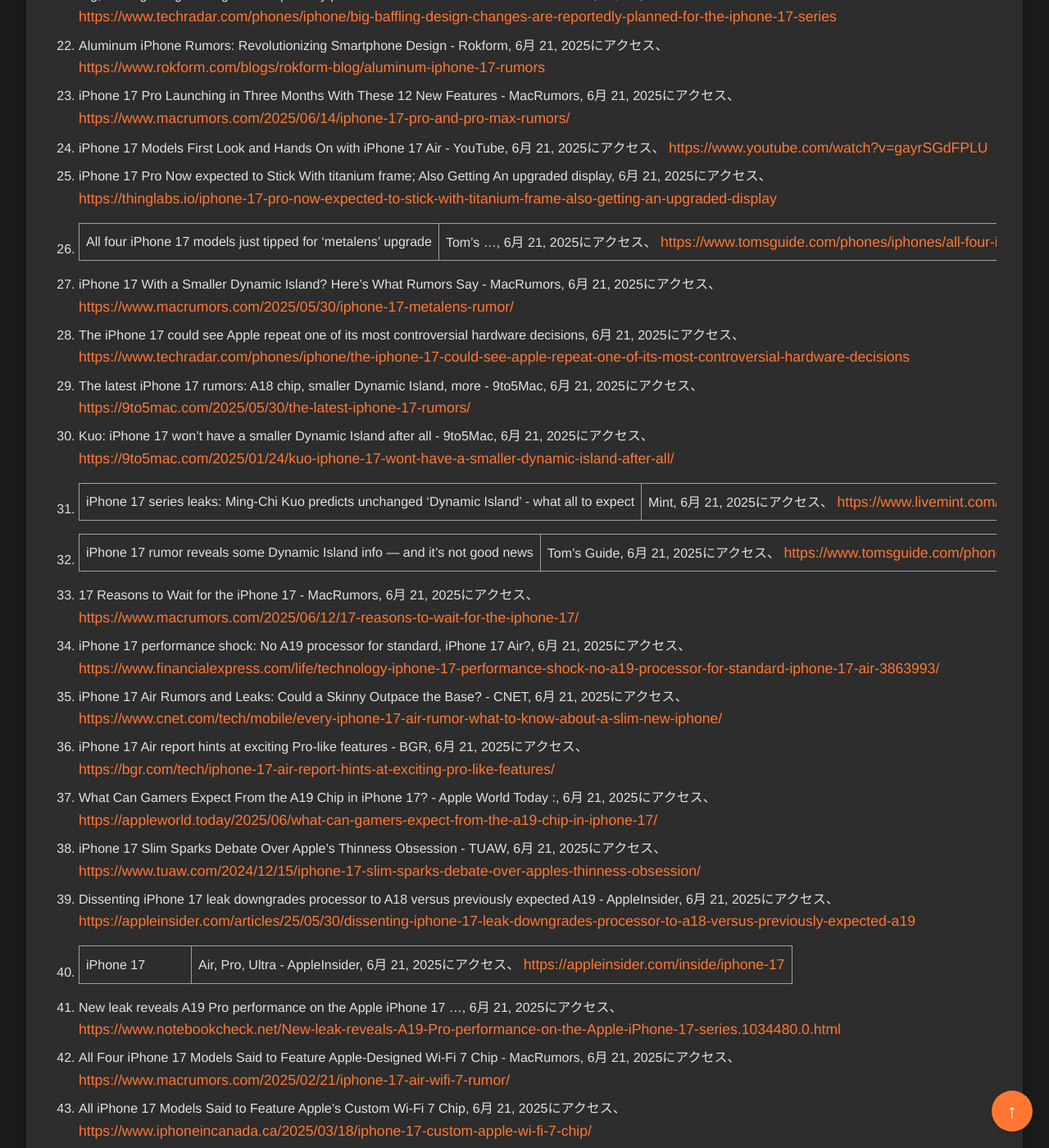
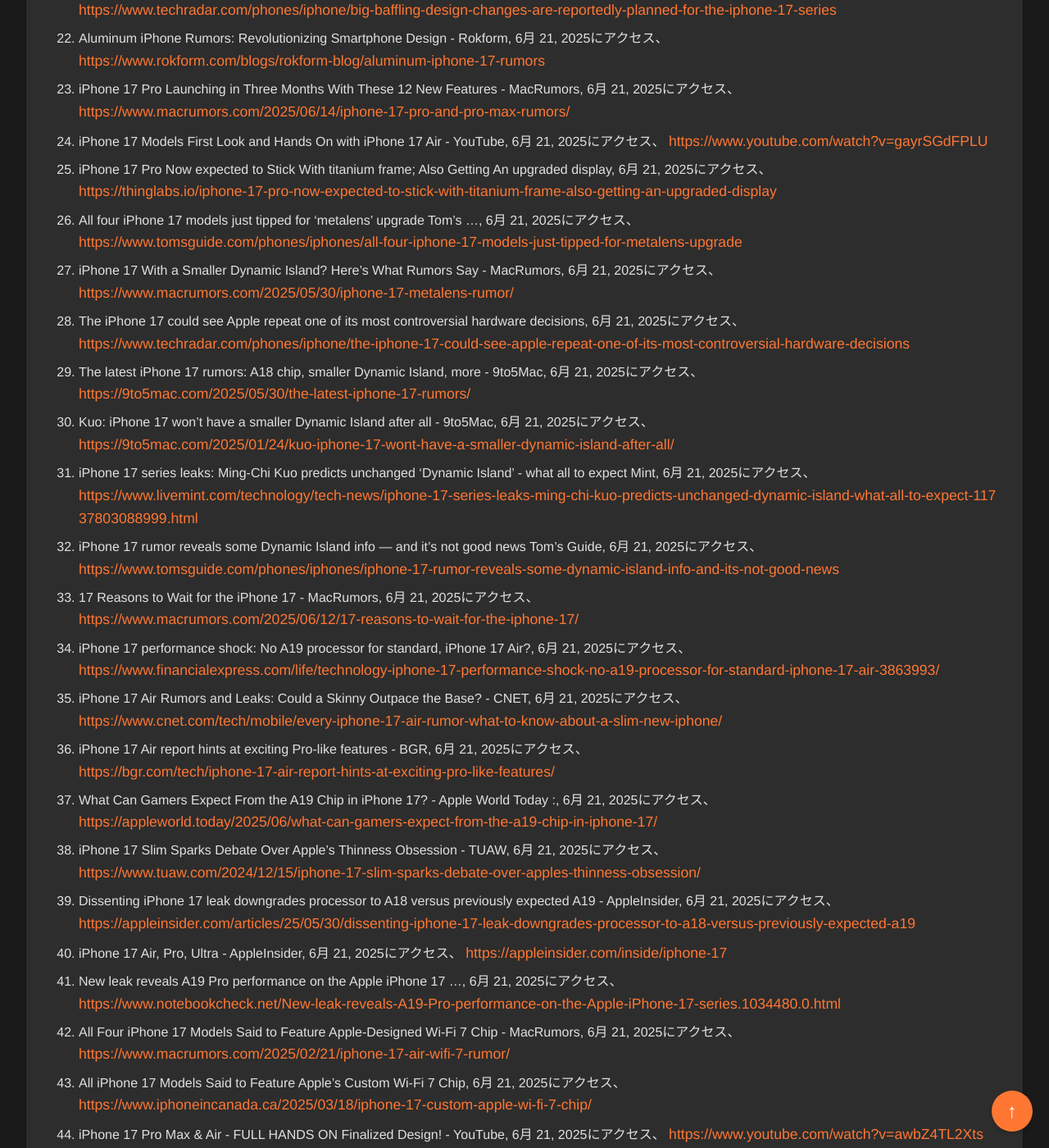
Before and after one commit to aegisfleet/share-deepresearch, a Jekyll site: the page built from _topics/rumors-of-iphone17/index.md, in a window 1280 px wide and 1400 px high, scrolled down 10330 px. Shown: the whole window at 82% size. Built offline with Jekyll 4.4.1, drawn with Linux system fonts in a browser that asks for light colours; some of the changed text lies outside the part shown.

Commit message:
Auto update files

```diff
--- a/_topics/rumors-of-iphone17/index.md
+++ b/_topics/rumors-of-iphone17/index.md
@@ -206,7 +206,7 @@ iPhone 17シリーズでは、2つの重要なインフラストラクチャの
 6. iPhone 17 Pro: Seven new features are coming later this year \- 9to5Mac, 6月 21, 2025にアクセス、 [https://9to5mac.com/2025/05/16/iphone-17-pro-seven-new-features-are-coming-next-year/](https://9to5mac.com/2025/05/16/iphone-17-pro-seven-new-features-are-coming-next-year/)
 7. iPhone 17 Pro Max again tipped for RAM increase — and it's probably to do with AI, 6月 21, 2025にアクセス、 [https://www.tomsguide.com/phones/iphone-17-pro-max-again-tipped-for-ram-increase-and-its-probably-to-do-with-ai](https://www.tomsguide.com/phones/iphone-17-pro-max-again-tipped-for-ram-increase-and-its-probably-to-do-with-ai)
 8. iPhone17/17 Proの発売日・価格・スペックを最新情報をもとに予想をまとめ \- マイナビニュース, 6月 21, 2025にアクセス、 [https://news.mynavi.jp/sim-mobile/iphone17-release/](https://news.mynavi.jp/sim-mobile/iphone17-release/)
-9. iPhone 17: Everything to know, from release date to price | The ..., 6月 21, 2025にアクセス、 [https://www.independent.co.uk/extras/indybest/gadgets-tech/phones-accessories/iphone-17-release-date-price-b2774025.html](https://www.independent.co.uk/extras/indybest/gadgets-tech/phones-accessories/iphone-17-release-date-price-b2774025.html)
+9. iPhone 17: Everything to know, from release date to price The ..., 6月 21, 2025にアクセス、 [https://www.independent.co.uk/extras/indybest/gadgets-tech/phones-accessories/iphone-17-release-date-price-b2774025.html](https://www.independent.co.uk/extras/indybest/gadgets-tech/phones-accessories/iphone-17-release-date-price-b2774025.html)
 10. iPhone17の発売日はいつ？値段や色から値下げまで最新情報とリークで徹底解説, 6月 21, 2025にアクセス、 [https://scan.netsecurity.ne.jp/internet/newiphone-release/](https://scan.netsecurity.ne.jp/internet/newiphone-release/)
 11. iPhone 17の発売日はいつ？価格、デザイン、スペックなど予測まとめ \- PreBell, 6月 21, 2025にアクセス、 [https://prebell.so-net.ne.jp/tips/pre\_25030401.html](https://prebell.so-net.ne.jp/tips/pre_25030401.html)
 12. iPhone 17 Pro — all the rumors and leaks so far \- Tom's Guide, 6月 21, 2025にアクセス、 [https://www.tomsguide.com/phones/iphones/iphone-17-pro](https://www.tomsguide.com/phones/iphones/iphone-17-pro)
@@ -223,13 +223,13 @@ iPhone 17シリーズでは、2つの重要なインフラストラクチャの
 23. iPhone 17 Pro Launching in Three Months With These 12 New Features \- MacRumors, 6月 21, 2025にアクセス、 [https://www.macrumors.com/2025/06/14/iphone-17-pro-and-pro-max-rumors/](https://www.macrumors.com/2025/06/14/iphone-17-pro-and-pro-max-rumors/)
 24. iPhone 17 Models First Look and Hands On with iPhone 17 Air \- YouTube, 6月 21, 2025にアクセス、 [https://www.youtube.com/watch?v=gayrSGdFPLU](https://www.youtube.com/watch?v=gayrSGdFPLU)
 25. iPhone 17 Pro Now expected to Stick With titanium frame; Also Getting An upgraded display, 6月 21, 2025にアクセス、 [https://thinglabs.io/iphone-17-pro-now-expected-to-stick-with-titanium-frame-also-getting-an-upgraded-display](https://thinglabs.io/iphone-17-pro-now-expected-to-stick-with-titanium-frame-also-getting-an-upgraded-display)
-26. All four iPhone 17 models just tipped for 'metalens' upgrade | Tom's ..., 6月 21, 2025にアクセス、 [https://www.tomsguide.com/phones/iphones/all-four-iphone-17-models-just-tipped-for-metalens-upgrade](https://www.tomsguide.com/phones/iphones/all-four-iphone-17-models-just-tipped-for-metalens-upgrade)
+26. All four iPhone 17 models just tipped for 'metalens' upgrade Tom's ..., 6月 21, 2025にアクセス、 [https://www.tomsguide.com/phones/iphones/all-four-iphone-17-models-just-tipped-for-metalens-upgrade](https://www.tomsguide.com/phones/iphones/all-four-iphone-17-models-just-tipped-for-metalens-upgrade)
 27. iPhone 17 With a Smaller Dynamic Island? Here's What Rumors Say \- MacRumors, 6月 21, 2025にアクセス、 [https://www.macrumors.com/2025/05/30/iphone-17-metalens-rumor/](https://www.macrumors.com/2025/05/30/iphone-17-metalens-rumor/)
 28. The iPhone 17 could see Apple repeat one of its most controversial hardware decisions, 6月 21, 2025にアクセス、 [https://www.techradar.com/phones/iphone/the-iphone-17-could-see-apple-repeat-one-of-its-most-controversial-hardware-decisions](https://www.techradar.com/phones/iphone/the-iphone-17-could-see-apple-repeat-one-of-its-most-controversial-hardware-decisions)
 29. The latest iPhone 17 rumors: A18 chip, smaller Dynamic Island, more \- 9to5Mac, 6月 21, 2025にアクセス、 [https://9to5mac.com/2025/05/30/the-latest-iphone-17-rumors/](https://9to5mac.com/2025/05/30/the-latest-iphone-17-rumors/)
 30. Kuo: iPhone 17 won't have a smaller Dynamic Island after all \- 9to5Mac, 6月 21, 2025にアクセス、 [https://9to5mac.com/2025/01/24/kuo-iphone-17-wont-have-a-smaller-dynamic-island-after-all/](https://9to5mac.com/2025/01/24/kuo-iphone-17-wont-have-a-smaller-dynamic-island-after-all/)
-31. iPhone 17 series leaks: Ming-Chi Kuo predicts unchanged 'Dynamic Island' \- what all to expect | Mint, 6月 21, 2025にアクセス、 [https://www.livemint.com/technology/tech-news/iphone-17-series-leaks-ming-chi-kuo-predicts-unchanged-dynamic-island-what-all-to-expect-11737803088999.html](https://www.livemint.com/technology/tech-news/iphone-17-series-leaks-ming-chi-kuo-predicts-unchanged-dynamic-island-what-all-to-expect-11737803088999.html)
-32. iPhone 17 rumor reveals some Dynamic Island info — and it's not good news | Tom's Guide, 6月 21, 2025にアクセス、 [https://www.tomsguide.com/phones/iphones/iphone-17-rumor-reveals-some-dynamic-island-info-and-its-not-good-news](https://www.tomsguide.com/phones/iphones/iphone-17-rumor-reveals-some-dynamic-island-info-and-its-not-good-news)
+31. iPhone 17 series leaks: Ming-Chi Kuo predicts unchanged 'Dynamic Island' \- what all to expect Mint, 6月 21, 2025にアクセス、 [https://www.livemint.com/technology/tech-news/iphone-17-series-leaks-ming-chi-kuo-predicts-unchanged-dynamic-island-what-all-to-expect-11737803088999.html](https://www.livemint.com/technology/tech-news/iphone-17-series-leaks-ming-chi-kuo-predicts-unchanged-dynamic-island-what-all-to-expect-11737803088999.html)
+32. iPhone 17 rumor reveals some Dynamic Island info — and it's not good news Tom's Guide, 6月 21, 2025にアクセス、 [https://www.tomsguide.com/phones/iphones/iphone-17-rumor-reveals-some-dynamic-island-info-and-its-not-good-news](https://www.tomsguide.com/phones/iphones/iphone-17-rumor-reveals-some-dynamic-island-info-and-its-not-good-news)
 33. 17 Reasons to Wait for the iPhone 17 \- MacRumors, 6月 21, 2025にアクセス、 [https://www.macrumors.com/2025/06/12/17-reasons-to-wait-for-the-iphone-17/](https://www.macrumors.com/2025/06/12/17-reasons-to-wait-for-the-iphone-17/)
 34. iPhone 17 performance shock: No A19 processor for standard, iPhone 17 Air?, 6月 21, 2025にアクセス、 [https://www.financialexpress.com/life/technology-iphone-17-performance-shock-no-a19-processor-for-standard-iphone-17-air-3863993/](https://www.financialexpress.com/life/technology-iphone-17-performance-shock-no-a19-processor-for-standard-iphone-17-air-3863993/)
 35. iPhone 17 Air Rumors and Leaks: Could a Skinny Outpace the Base? \- CNET, 6月 21, 2025にアクセス、 [https://www.cnet.com/tech/mobile/every-iphone-17-air-rumor-what-to-know-about-a-slim-new-iphone/](https://www.cnet.com/tech/mobile/every-iphone-17-air-rumor-what-to-know-about-a-slim-new-iphone/)
@@ -237,7 +237,7 @@ iPhone 17シリーズでは、2つの重要なインフラストラクチャの
 37. What Can Gamers Expect From the A19 Chip in iPhone 17? \- Apple World Today :, 6月 21, 2025にアクセス、 [https://appleworld.today/2025/06/what-can-gamers-expect-from-the-a19-chip-in-iphone-17/](https://appleworld.today/2025/06/what-can-gamers-expect-from-the-a19-chip-in-iphone-17/)
 38. iPhone 17 Slim Sparks Debate Over Apple's Thinness Obsession \- TUAW, 6月 21, 2025にアクセス、 [https://www.tuaw.com/2024/12/15/iphone-17-slim-sparks-debate-over-apples-thinness-obsession/](https://www.tuaw.com/2024/12/15/iphone-17-slim-sparks-debate-over-apples-thinness-obsession/)
 39. Dissenting iPhone 17 leak downgrades processor to A18 versus previously expected A19 \- AppleInsider, 6月 21, 2025にアクセス、 [https://appleinsider.com/articles/25/05/30/dissenting-iphone-17-leak-downgrades-processor-to-a18-versus-previously-expected-a19](https://appleinsider.com/articles/25/05/30/dissenting-iphone-17-leak-downgrades-processor-to-a18-versus-previously-expected-a19)
-40. iPhone 17 | Air, Pro, Ultra \- AppleInsider, 6月 21, 2025にアクセス、 [https://appleinsider.com/inside/iphone-17](https://appleinsider.com/inside/iphone-17)
+40. iPhone 17 Air, Pro, Ultra \- AppleInsider, 6月 21, 2025にアクセス、 [https://appleinsider.com/inside/iphone-17](https://appleinsider.com/inside/iphone-17)
 41. New leak reveals A19 Pro performance on the Apple iPhone 17 ..., 6月 21, 2025にアクセス、 [https://www.notebookcheck.net/New-leak-reveals-A19-Pro-performance-on-the-Apple-iPhone-17-series.1034480.0.html](https://www.notebookcheck.net/New-leak-reveals-A19-Pro-performance-on-the-Apple-iPhone-17-series.1034480.0.html)
 42. All Four iPhone 17 Models Said to Feature Apple-Designed Wi-Fi 7 Chip \- MacRumors, 6月 21, 2025にアクセス、 [https://www.macrumors.com/2025/02/21/iphone-17-air-wifi-7-rumor/](https://www.macrumors.com/2025/02/21/iphone-17-air-wifi-7-rumor/)
 43. All iPhone 17 Models Said to Feature Apple's Custom Wi-Fi 7 Chip, 6月 21, 2025にアクセス、 [https://www.iphoneincanada.ca/2025/03/18/iphone-17-custom-apple-wi-fi-7-chip/](https://www.iphoneincanada.ca/2025/03/18/iphone-17-custom-apple-wi-fi-7-chip/)
--- a/_topics/rumors-of-iphone17/infographic.html
+++ b/_topics/rumors-of-iphone17/infographic.html
@@ -1,6 +1,9 @@
 <!DOCTYPE html>
 <html lang="ja">
 <head>
+    <script async src="https://pagead2.googlesyndication.com/pagead/js/adsbygoogle.js?client=ca-pub-3122674942116250" crossorigin="anonymous"></script>
+    <link rel="icon" type="image/png" sizes="32x32" href="/share-deepresearch/assets/favicon/favicon-32x32.png">
+    <link rel="icon" type="image/png" sizes="16x16" href="/share-deepresearch/assets/favicon/favicon-16x16.png">
     <meta charset="UTF-8">
     <meta name="viewport" content="width=device-width, initial-scale=1.0">
     <title>iPhone 17 Rumors Infographic: A New Era</title>
--- a/_topics/rumors-of-iphone17/reveal.html
+++ b/_topics/rumors-of-iphone17/reveal.html
@@ -1,6 +1,9 @@
 <!doctype html>
 <html lang="ja">
 <head>
+    <script async src="https://pagead2.googlesyndication.com/pagead/js/adsbygoogle.js?client=ca-pub-3122674942116250" crossorigin="anonymous"></script>
+    <link rel="icon" type="image/png" sizes="32x32" href="/share-deepresearch/assets/favicon/favicon-32x32.png">
+    <link rel="icon" type="image/png" sizes="16x16" href="/share-deepresearch/assets/favicon/favicon-16x16.png">
     <meta charset="utf-8">
     <meta name="viewport" content="width=device-width, initial-scale=1.0, maximum-scale=1.0, user-scalable=no">
 
```
Also changed, not shown: other parts of _topics/rumors-of-iphone17/index.md (+0 -1 lines).
